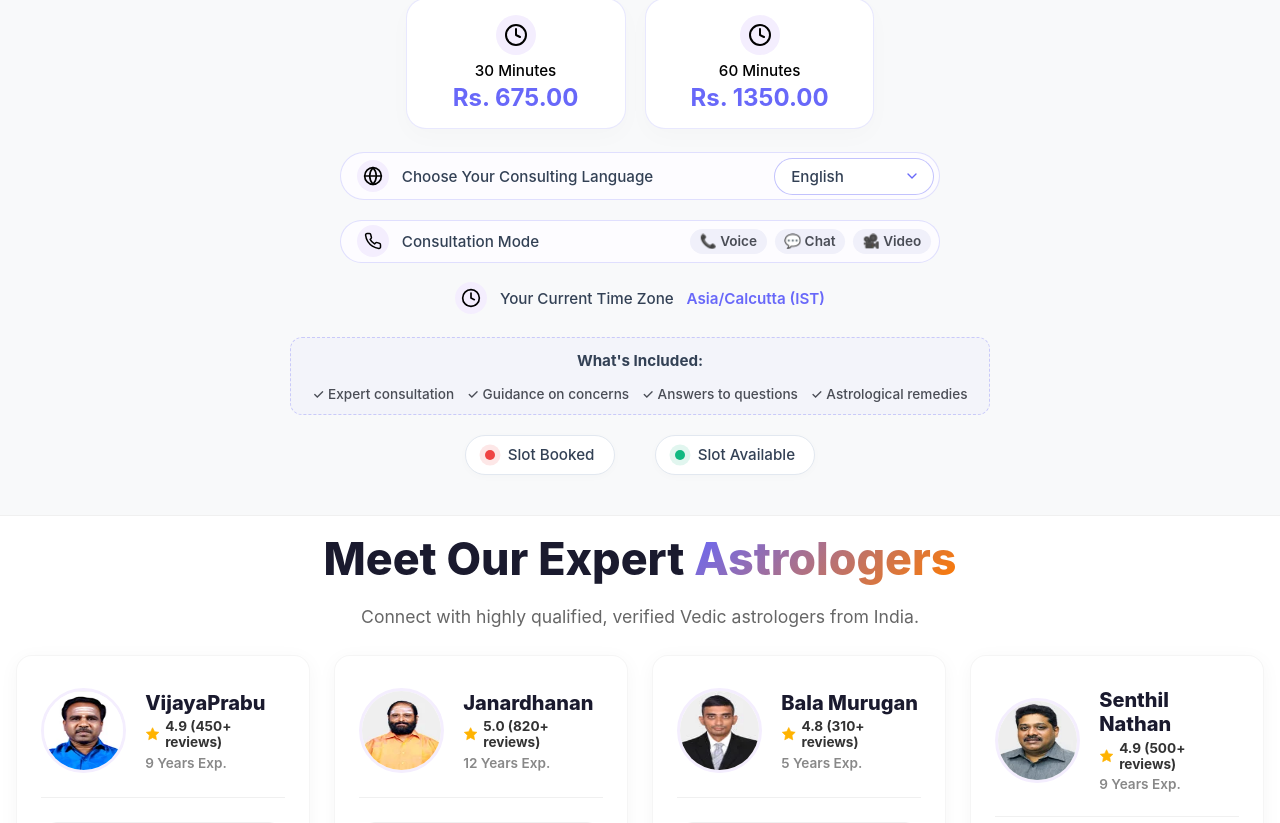
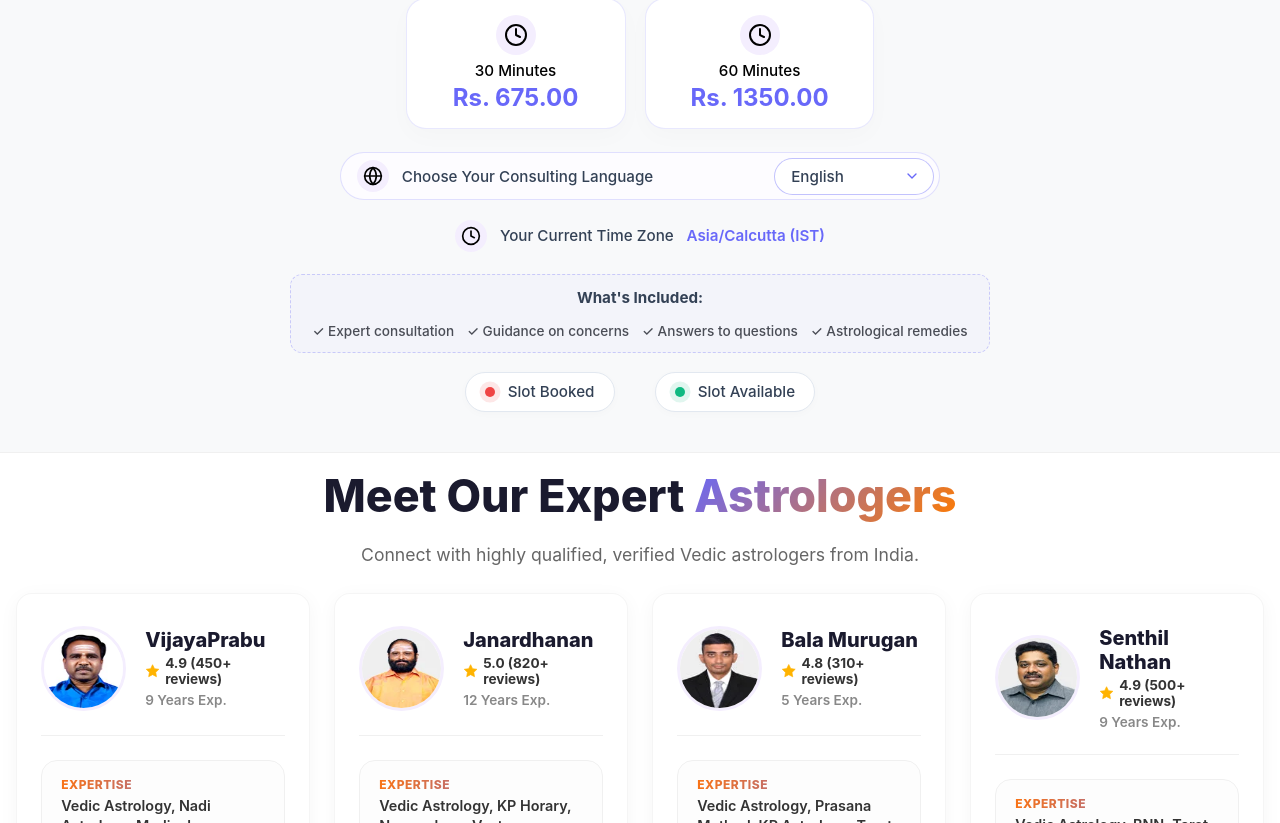
Before and after one commit to JananiS1418/astroved-new, an Angular app: page / in a window 1280 px wide. Shown: the part 1727-2550 px from the top of the page. Built offline with nearby package versions, Linux system fonts and the light colour scheme.

Commit message:
changes update

```diff
--- a/src/app/pages/live-astrology-consultation/components/booking-info/booking-info.component.html
+++ b/src/app/pages/live-astrology-consultation/components/booking-info/booking-info.component.html
@@ -54,17 +54,6 @@
         </div>
       </div>
 
-      <div class="mode-row">
-        <div class="lang-left">
-          <div class="icon-circle small"><svg xmlns="http://www.w3.org/2000/svg" width="18" height="18" viewBox="0 0 24 24" fill="none" stroke="currentColor" stroke-width="2" stroke-linecap="round" stroke-linejoin="round"><path d="M22 16.92v3a2 2 0 0 1-2.18 2 19.79 19.79 0 0 1-8.63-3.07 19.5 19.5 0 0 1-6-6 19.79 19.79 0 0 1-3.07-8.67A2 2 0 0 1 4.11 2h3a2 2 0 0 1 2 1.72 12.84 12.84 0 0 0 .7 2.81 2 2 0 0 1-.45 2.11L8.09 9.91a16 16 0 0 0 6 6l1.27-1.27a2 2 0 0 1 2.11-.45 12.84 12.84 0 0 0 2.81.7A2 2 0 0 1 22 16.92z"></path></svg></div>
-          <label>Consultation Mode</label>
-        </div>
-        <div class="modes-list">
-          <span class="mode-badge">📞 Voice</span>
-          <span class="mode-badge">💬 Chat</span>
-          <span class="mode-badge">🎥 Video</span>
-        </div>
-      </div>
 
       <div class="timezone-row">
         <div class="icon-circle small"><svg xmlns="http://www.w3.org/2000/svg" width="20" height="20"
```
